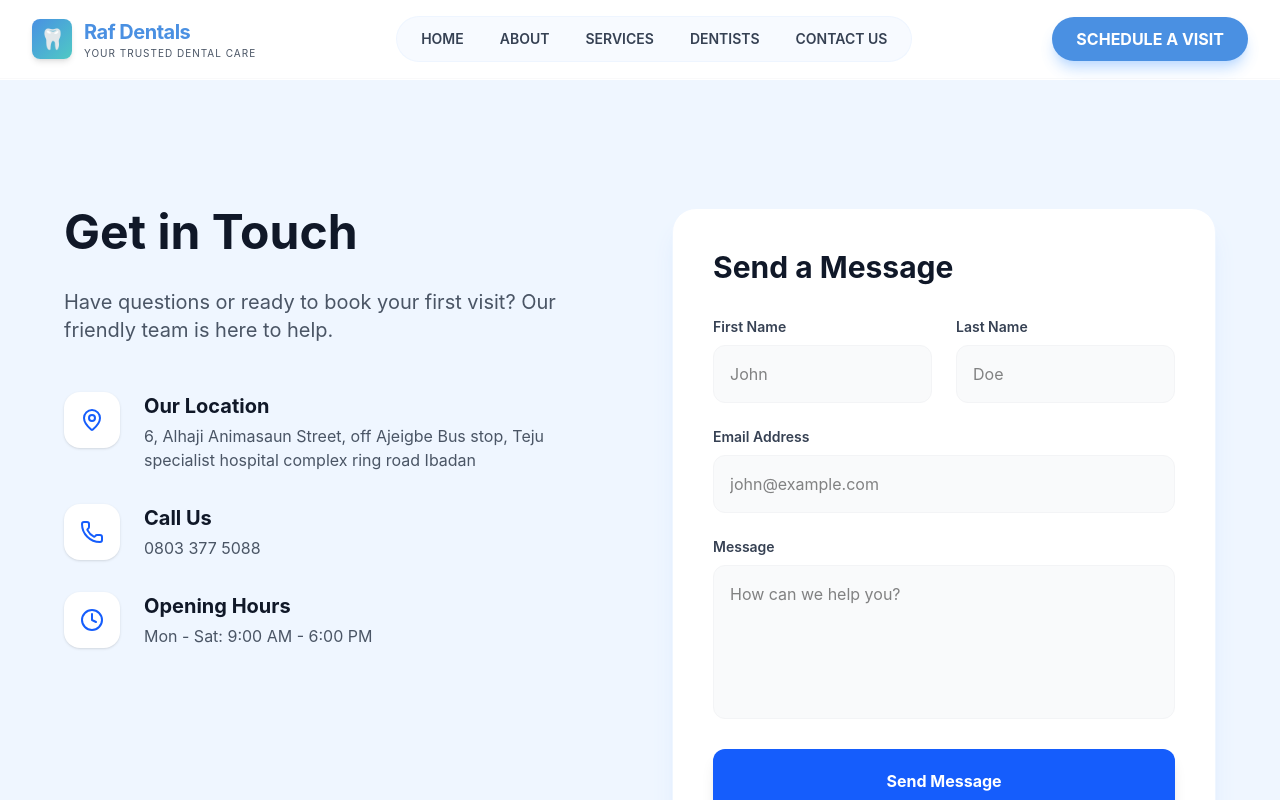
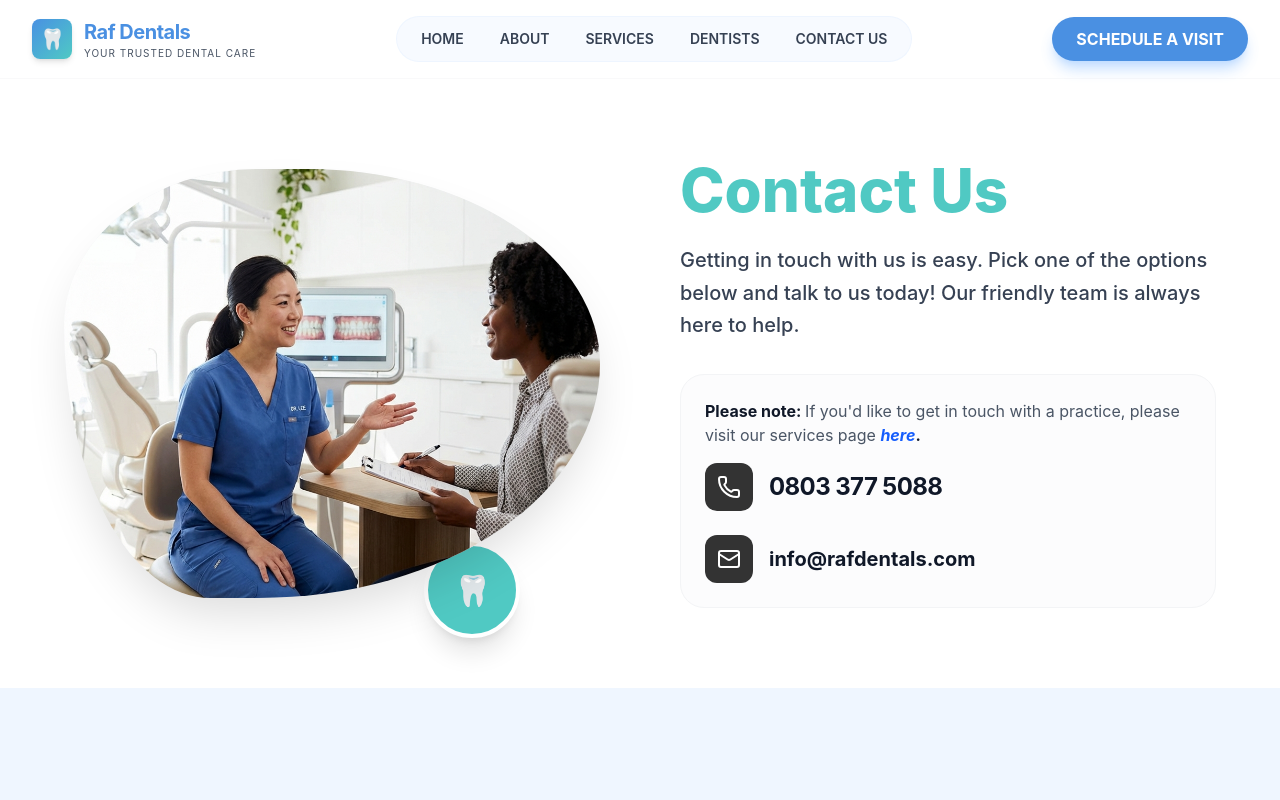
Before and after one commit to OkoroJesse/dentist, a React (Vite) app: page /contact in a window 1280 px wide. Shown: the top 800 px of the page. Built offline with nearby package versions, Linux system fonts and the light colour scheme.

Commit message:
Add new hero section to Contact page

```diff
--- a/src/app/pages/Contact.tsx
+++ b/src/app/pages/Contact.tsx
@@ -1,15 +1,84 @@
-import { MapPin, Phone, Mail, Clock } from 'lucide-react';
+import { MapPin, Phone, Mail, Clock, ArrowRight } from 'lucide-react';
 
 export default function ContactPage() {
     return (
         <div className="pt-20">
+            {/* New Hero Section Inspired by Reference */}
+            <section className="py-20 bg-white">
+                <div className="container mx-auto px-4 md:px-6 lg:px-8">
+                    <div className="max-w-6xl mx-auto flex flex-col md:flex-row items-center gap-12 lg:gap-20">
+                        {/* Left: Blob Image Container */}
+                        <div className="w-full md:w-1/2 relative">
+                            <div className="relative z-10 w-full aspect-square md:aspect-[5/4] overflow-hidden bg-gray-100"
+                                style={{
+                                    borderRadius: '40% 60% 70% 30% / 40% 50% 60% 70%',
+                                    boxShadow: '0 25px 50px -12px rgba(0, 0, 0, 0.15)'
+                                }}>
+                                <img
+                                    src="/images/contact-hero.png"
+                                    alt="Professional Dental Consultation"
+                                    className="w-full h-full object-cover"
+                                />
+                            </div>
+                            {/* Decorative Background Elements to mimic the blob feel */}
+                            <div className="absolute -bottom-4 -left-4 w-32 h-32 bg-blue-100/50 rounded-full blur-2xl -z-10"></div>
+                            <div className="absolute top-1/2 -right-10 w-48 h-48 bg-teal-50 rounded-full blur-3xl -z-10"></div>
+
+                            {/* Small decorative circle image if needed, or just a teal circle */}
+                            <div className="absolute -bottom-10 right-20 w-24 h-24 bg-[#50C9C3] rounded-full border-4 border-white shadow-xl flex items-center justify-center -z-0">
+                                <span className="text-white text-3xl font-bold">🦷</span>
+                            </div>
+                        </div>
+
+                        {/* Right: Content */}
+                        <div className="w-full md:w-1/2 space-y-8 animate-in slide-in-from-right duration-700">
+                            <div>
+                                <h1 className="text-5xl md:text-6xl font-extrabold text-[#50C9C3] mb-6">
+                                    Contact Us
+                                </h1>
+                                <p className="text-lg md:text-xl text-gray-700 leading-relaxed font-medium">
+                                    Getting in touch with us is easy. Pick one of the options below and talk to us today! Our friendly team is always here to help.
+                                </p>
+                            </div>
+
+                            <div className="bg-gray-50/50 p-6 rounded-3xl border border-gray-100">
+                                <p className="text-gray-900 font-bold mb-4">
+                                    Please note: <span className="font-normal text-gray-600">If you'd like to get in touch with a practice, please visit our services page </span>
+                                    <a href="/services" className="text-blue-600 hover:underline italic">here</a>.
+                                </p>
+
+                                <div className="space-y-6">
+                                    <div className="flex items-center gap-4 text-gray-900 hover:text-blue-600 transition-colors">
+                                        <div className="w-12 h-12 bg-[#333] rounded-xl flex items-center justify-center text-white">
+                                            <Phone className="w-6 h-6" />
+                                        </div>
+                                        <a href="tel:08033775088" className="text-2xl font-bold tracking-tight">
+                                            0803 377 5088
+                                        </a>
+                                    </div>
+
+                                    <div className="flex items-center gap-4 text-gray-900 hover:text-blue-600 transition-colors">
+                                        <div className="w-12 h-12 bg-[#333] rounded-xl flex items-center justify-center text-white">
+                                            <Mail className="w-6 h-6" />
+                                        </div>
+                                        <a href="mailto:info@rafdentals.com" className="text-xl font-bold break-all">
+                                            info@rafdentals.com
+                                        </a>
+                                    </div>
+                                </div>
+                            </div>
+                        </div>
+                    </div>
+                </div>
+            </section>
+
             <div className="bg-blue-50 py-32">
                 <div className="container mx-auto px-4">
                     <div className="max-w-6xl mx-auto grid grid-cols-1 lg:grid-cols-2 gap-16">
                         <div>
-                            <h1 className="text-5xl font-bold text-gray-900 mb-8">Get in Touch</h1>
-                            <p className="text-xl text-gray-600 mb-12">
-                                Have questions or ready to book your first visit? Our friendly team is here to help.
+                            <h2 className="text-4xl font-bold text-gray-900 mb-8">Visit Our Clinic</h2>
+                            <p className="text-lg text-gray-600 mb-12">
+                                We are located in the heart of Ibadan, providing expert dental care in a state-of-the-art facility.
                             </p>
 
                             <div className="space-y-8">
@@ -20,16 +89,6 @@ export default function ContactPage() {
                                     <div>
                                         <h3 className="text-xl font-bold text-gray-900 mb-1">Our Location</h3>
                                         <p className="text-gray-600">6, Alhaji Animasaun Street, off Ajeigbe Bus stop, Teju specialist hospital complex ring road Ibadan</p>
-                                    </div>
-                                </div>
-
-                                <div className="flex gap-6">
-                                    <div className="w-14 h-14 bg-white rounded-2xl shadow-sm flex items-center justify-center flex-shrink-0">
-                                        <Phone className="w-6 h-6 text-blue-600" />
-                                    </div>
-                                    <div>
-                                        <h3 className="text-xl font-bold text-gray-900 mb-1">Call Us</h3>
-                                        <p className="text-gray-600">0803 377 5088</p>
                                     </div>
                                 </div>
 
@@ -46,7 +105,7 @@ export default function ContactPage() {
                         </div>
 
                         <div className="bg-white rounded-3xl p-10 shadow-xl shadow-blue-100 border border-blue-50">
-                            <h2 className="text-3xl font-bold text-gray-900 mb-8">Send a Message</h2>
+                            <h3 className="text-3xl font-bold text-gray-900 mb-8">Send a Message</h3>
                             <form
                                 className="space-y-6"
                                 onSubmit={(e) => {
```
Also changed, not shown: public/images/contact-hero.png (added).
